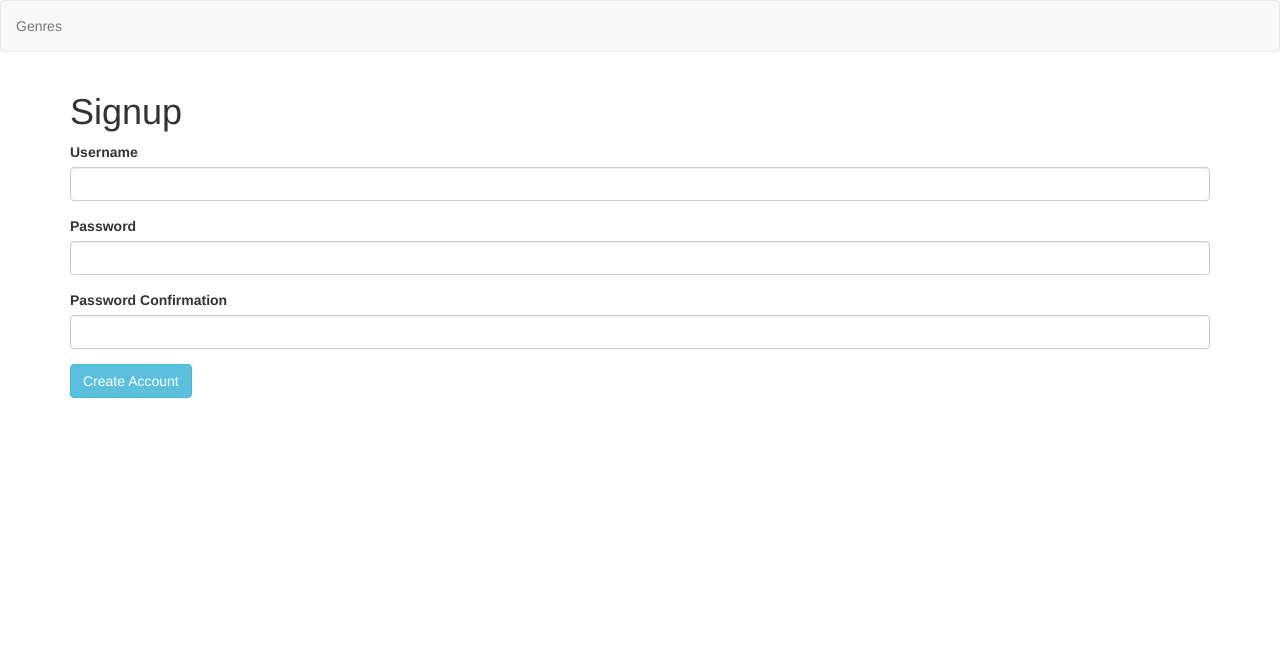
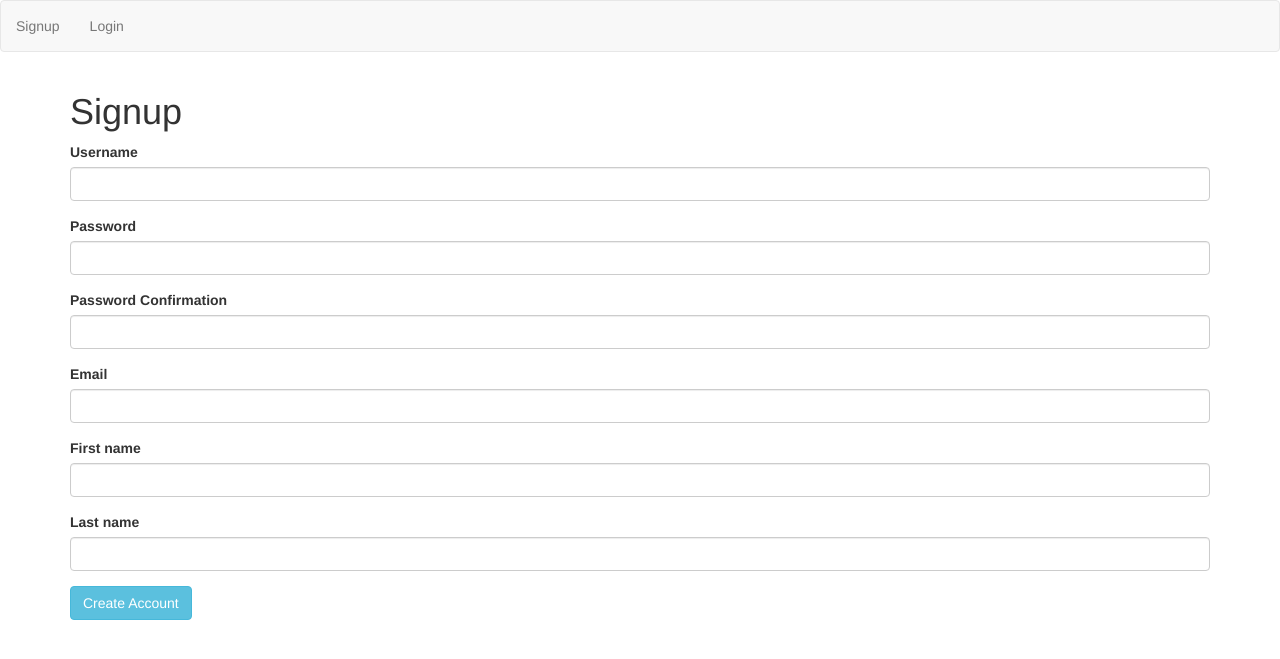
Before and after one commit to DylanGuedes/mjuzik, a Django app: page /signup/ in a window 1280 px wide. Shown: the top 659 px of the page. Run offline with Django 3.2, Linux system fonts and the light colour scheme; parts of the project's set-up code (start-up, migrations or seed data) failed here and were passed over; some libraries are stand-ins or nearby versions.

Commit message:
user signin and signup done

```diff
--- a/mjuzik/mjuzik/authentication/templates/authentication/signup.html
+++ b/mjuzik/mjuzik/authentication/templates/authentication/signup.html
@@ -19,6 +19,21 @@
       <input type="password" name="password_confirmation" class="form-control">
     </div>
 
+    <div class="form-group">
+      <label>Email</label>
+      <input type="text" name="email" class="form-control">
+    </div>
+
+    <div class="form-group">
+      <label>First name</label>
+      <input type="text" name="first_name" class="form-control">
+    </div>
+
+    <div class="form-group">
+      <label>Last name</label>
+      <input type="text" name="last_name" class="form-control">
+    </div>
+
     <button type="submit" class="btn btn-info">Create Account</button>
   </form>
 {% endblock %}
--- a/mjuzik/mjuzik/authentication/views.py
+++ b/mjuzik/mjuzik/authentication/views.py
@@ -1,11 +1,17 @@
 from django.shortcuts import render, redirect
 from django.contrib.auth import authenticate, login, logout
+from django.contrib.auth.models import User
 from .forms import SignupForm
+from django.contrib.auth.decorators import login_required
 
 def signin(request):
     if request.POST:
         username = request.POST['username']
         password = request.POST['password']
+        print("username:")
+        print(username)
+        print("pass:")
+        print(password)
         user = authenticate(username=username, password=password)
         if user is not None:
             print("NOT NULLL")
@@ -21,12 +27,22 @@ def signup(request):
     if request.method == 'POST':
         form = SignupForm(request.POST)
         if form.is_valid():
-            user = form.save(commit=False)
-            user.save
+            print("is valid")
+            user = User()
+            user.username = request.POST['username']
+            user.email = request.POST['email']
+            user.first_name = request.POST['first_name']
+            user.last_name = request.POST['last_name']
+            user.password = request.POST['password']
+            User.objects.create_user(username=user.username, password=user.password, email=user.email)
             return redirect('genres.index')
 
     return render(request, 'authentication/signup.html')
 
 def signout(request):
     logout(request)
-    return direct('genres.index')
+    return redirect('genres.index')
+
+@login_required(login_url='/login')
+def profile(request):
+    return render(request, 'authentication/profile.html')
--- a/mjuzik/mjuzik/genres/templates/base.html
+++ b/mjuzik/mjuzik/genres/templates/base.html
@@ -16,7 +16,13 @@
   <body>
     <nav class="navbar navbar-default">
       <ul class="nav navbar-nav">
-        <li><a href="{% url 'genres.index' %}">Genres</a></li>
+        {% if request.user.is_authenticated %}
+          <li><a href="{% url 'genres.index' %}">Genres</a></li>
+          <li><a href="{% url 'signout' %}">Signout</a></li>
+        {% else %}
+          <li><a href="{% url 'signup' %}">Signup</a></li>
+          <li><a href="{% url 'login' %}">Login</a></li>
+        {% endif %}
       </ul>
     </nav>
     <div class="container">
--- a/mjuzik/mjuzik/genres/templates/genres/show.html
+++ b/mjuzik/mjuzik/genres/templates/genres/show.html
@@ -3,4 +3,7 @@
 {% block content %}
 <h1>Hi</h1>
 <h1> id: {{ genre.name }} </h1>
+  {% for user in users %}
+    <p>{{user.username}}</p>
+  {% endfor %}
 {% endblock %}
--- a/mjuzik/mjuzik/urls.py
+++ b/mjuzik/mjuzik/urls.py
@@ -24,6 +24,9 @@ urlpatterns = [
     url(r'^genres/$', genre_views.index, name='genres.index'),
     url(r'^genres/new/$', genre_views.new_genre, name='genres.new'),
     url(r'^genres/(?P<id>\d+)/$', genre_views.genre_detail, name='genres.show'),
-    url(r'^login/$', auth_views.login, {'template_name': 'authentication/signin.html'}, name='login'),
+    url(r'^login/$', authentication_views.signin, name='login'),
     url(r'^signup/$', authentication_views.signup, name='signup'),
+    url(r'^signout/$', authentication_views.signout, name='signout'),
+    url(r'^accounts/profile/$', authentication_views.profile, name='profile'),
+    url(r'^$', authentication_views.profile, name='home'),
 ]
```
Also changed, not shown: mjuzik/mjuzik/authentication/forms.py (+5 -3 lines), mjuzik/mjuzik/authentication/templates/authentication/profile.html (added, +7 -0 lines).
